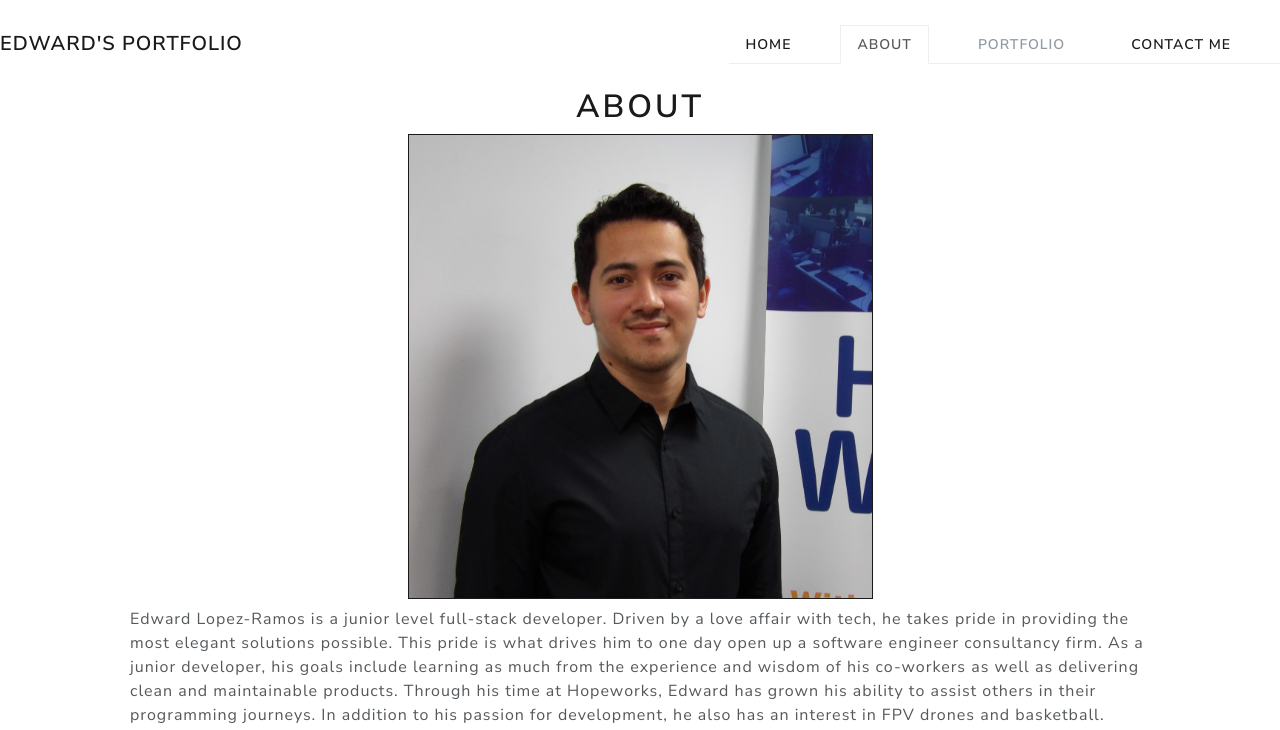
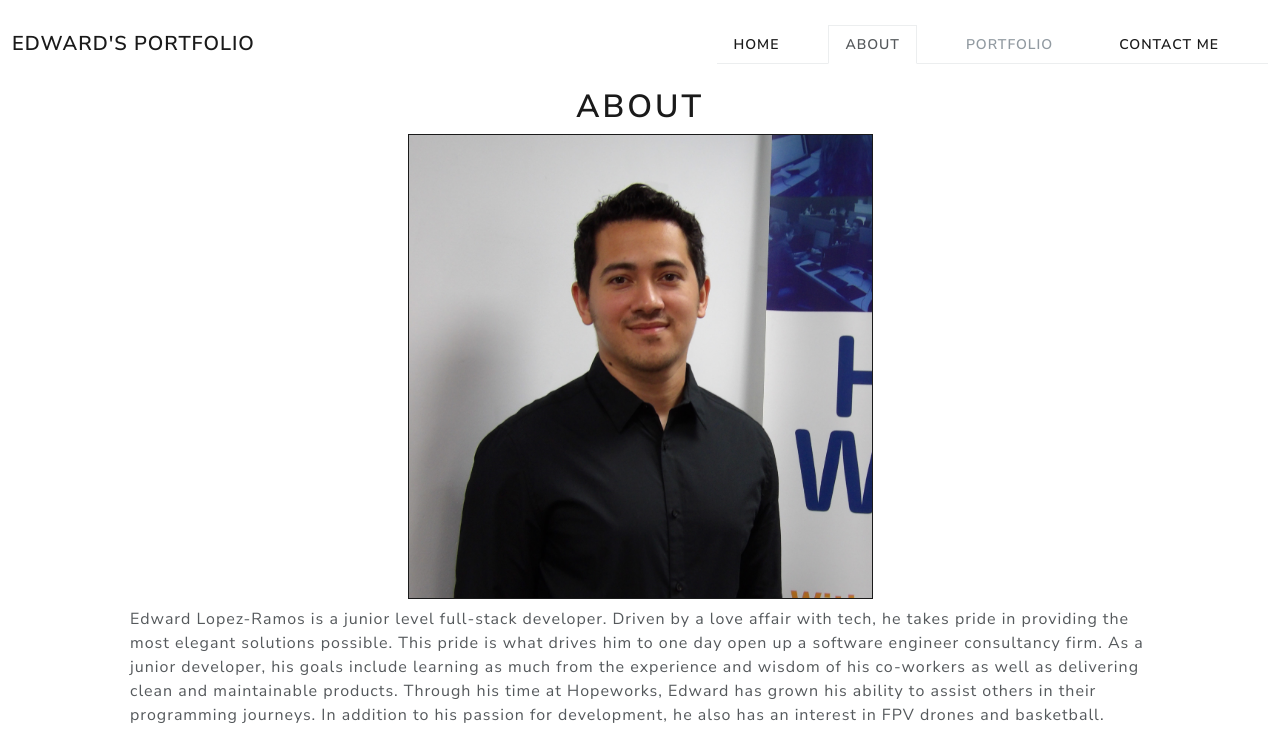
Before and after one commit to edlopez000/hopeworks-portfolio, a plain HTML site: page about.html in a window 1280 px wide. Shown: the top 730 px of the page. Drawn offline with nearby package versions, Linux system fonts and the light colour scheme.

Commit message:
Added favicon to all html pages and fixed navbar-brand alignment

```diff
--- a/about.html
+++ b/about.html
@@ -4,6 +4,7 @@
     <meta charset="UTF-8" />
     <meta http-equiv="X-UA-Compatible" content="IE=edge" />
     <meta name="viewport" content="width=device-width, initial-scale=1.0" />
+    <link rel="shortcut icon" type="image/png" href="media/favicon.png" />
     <link rel="stylesheet" href="bootstrap.min.css" />
     <link rel="stylesheet" href="style.css" />
     <script src="script.js"></script>
@@ -12,6 +13,7 @@
   </head>
   <body class="d-flex flex-column h-100">
     <nav class="navbar navbar-expand-lg navbar-light">
+      <div class="container-fluid">
         <a
           class="navbar-brand justify-content-center"
           id="nav-name"
@@ -44,6 +46,7 @@
               <a class="nav-link" href="contact.html">contact me</a>
             </li>
           </ul>
+        </div>
       </div>
     </nav>
     <main class="flex-shrink-0">
```
Also changed, not shown: contact.html (+1 -0 lines), index.html (+3 -0 lines), media/favicon.png (added). Lines whose indentation alone changed are shown as unchanged.
